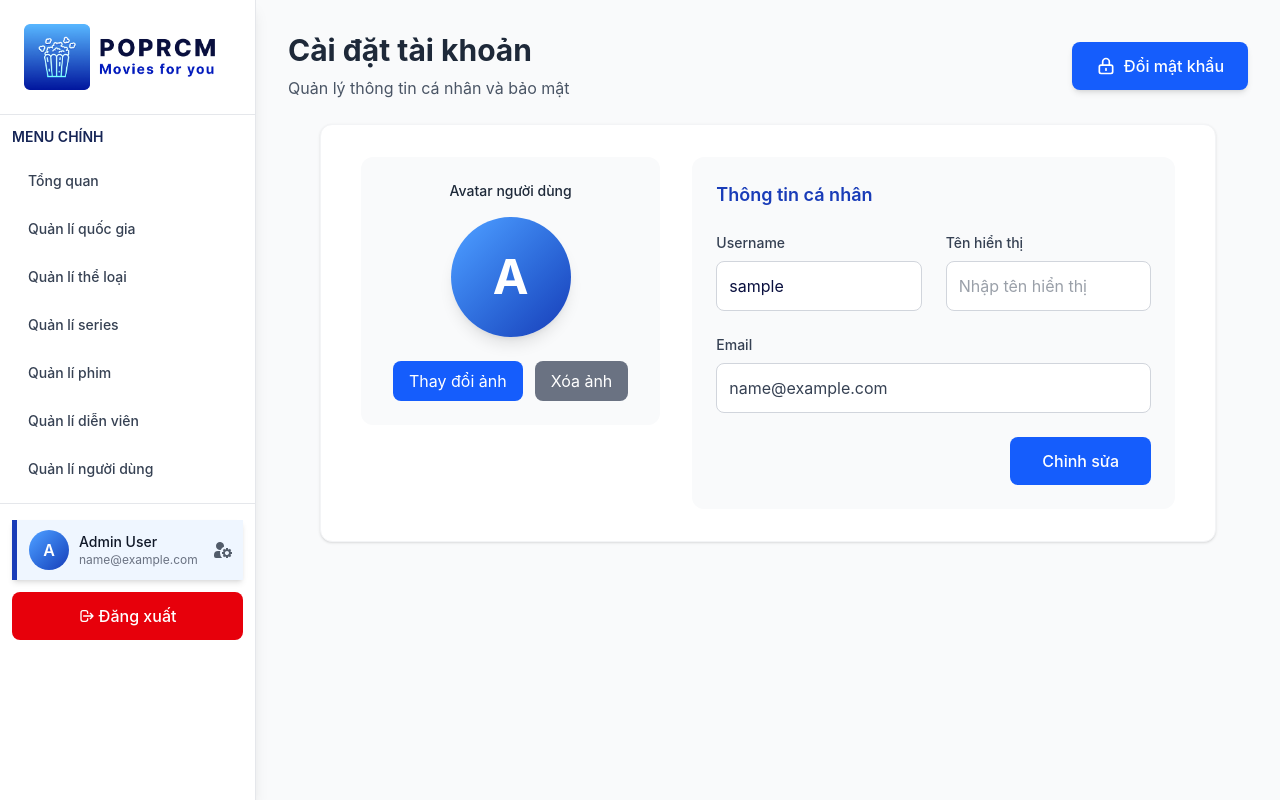
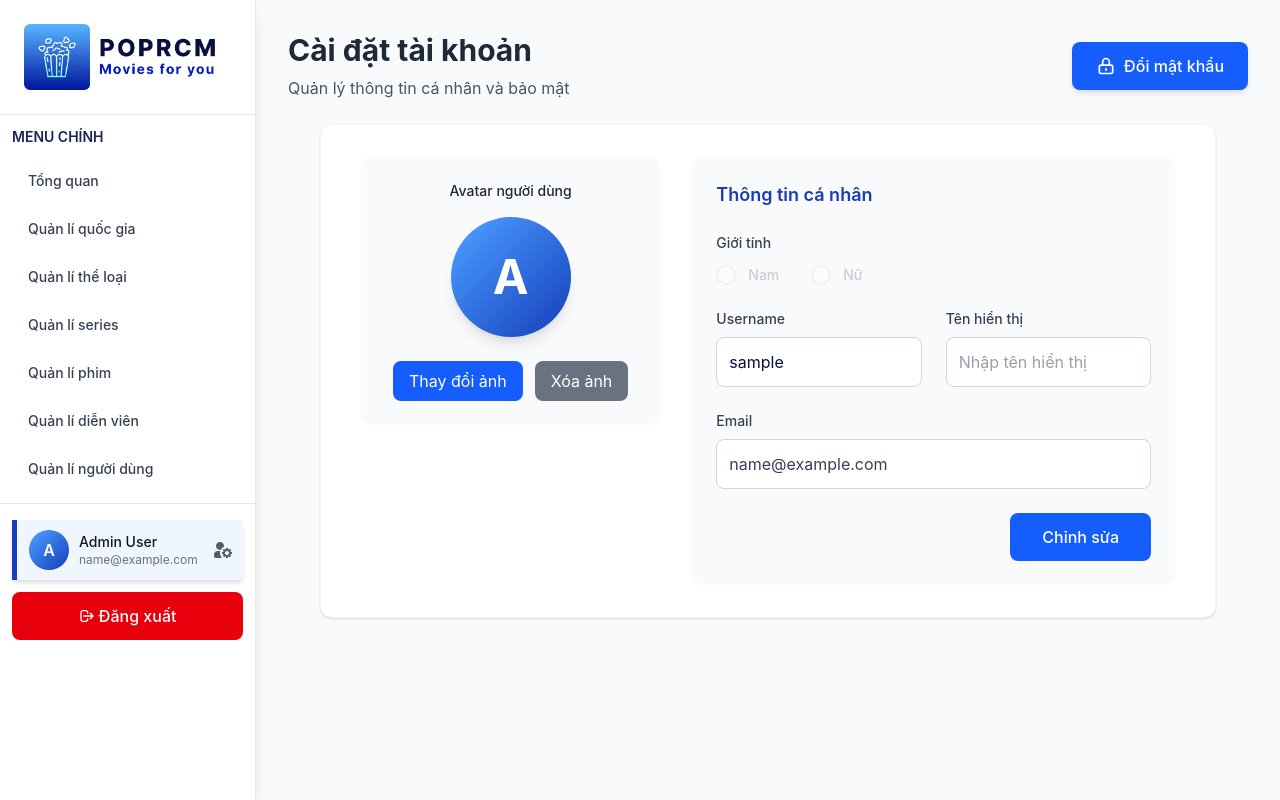
Before and after one commit to sunwane/poprcm-admin-fe, a Next.js app: page /settings in a window 1280 px wide. Built offline with nearby package versions, Linux system fonts and the light colour scheme; no server answers; sample sign-in values are in the browser's storage.

Commit message:
adding gender edit in account setting

```diff
--- a/src/app/settings/page.tsx
+++ b/src/app/settings/page.tsx
@@ -3,6 +3,7 @@
 import { useSettings } from '@/hooks/useSettings';
 import AvatarUpload from '@/components/ui/AvatarUpload';
 import FormInput from '@/components/ui/FormInput';
+import RadioButton from '@/components/ui/RadioButton';
 import ChangePasswordModal from '@/components/modalForm/ChangePasswordModal';
 
 export default function Settings() {
@@ -142,6 +143,23 @@ export default function Settings() {
             <div className="bg-gray-50 rounded-xl p-6">
               <h4 className="text-lg font-semibold text-blue-800 mb-6">Thông tin cá nhân</h4>
 
+              <div className="md:col-span-2 mb-6">
+                  <label className="block text-sm font-medium text-gray-700 mb-3">
+                    Giới tính
+                  </label>
+                  <RadioButton
+                    name="gender"
+                    options={[
+                      { value: 'male', label: 'Nam' },
+                      { value: 'female', label: 'Nữ' }
+                    ]}
+                    selectedValue={settings.profile.gender}
+                    onChange={(value) => updateProfileField('gender', value)}
+                    disabled={!isEditingProfile}
+                    className="flex flex-row gap-8"
+                  />
+              </div>
+
               <div className="grid grid-cols-1 md:grid-cols-2 gap-6 mb-6">
                 <div>
                   <label className="block text-sm font-medium text-gray-700 mb-2">
@@ -188,6 +206,7 @@ export default function Settings() {
                     className={!isEditingProfile ? 'bg-gray-50 text-gray-700' : ''}
                   />
                 </div>
+
               </div>
 
               {/* Action Buttons */}
--- /dev/null
+++ b/src/components/ui/RadioButton.tsx
@@ -0,0 +1,63 @@
+import React from 'react';
+
+interface RadioOption {
+  value: string;
+  label: string;
+}
+
+interface RadioButtonProps {
+  name: string;
+  options: RadioOption[];
+  selectedValue: string;
+  onChange: (value: string) => void;
+  disabled?: boolean;
+  className?: string;
+}
+
+const RadioButton: React.FC<RadioButtonProps> = ({
+  name,
+  options,
+  selectedValue,
+  onChange,
+  disabled = false,
+  className = '',
+}) => {
+  return (
+    <div className={className || 'space-y-3'}>
+      {options.map((option) => (
+        <label
+          key={option.value}
+          className={`flex items-center cursor-pointer ${
+            disabled ? 'opacity-50 cursor-not-allowed' : ''
+          }`}
+        >
+          <input
+            type="radio"
+            name={name}
+            value={option.value}
+            checked={selectedValue === option.value}
+            onChange={(e) => onChange(e.target.value)}
+            disabled={disabled}
+            className="sr-only"
+          />
+          <div
+            className={`w-5 h-5 rounded-full border-2 flex items-center justify-center mr-3 transition-colors ${
+              selectedValue === option.value
+                ? 'border-blue-600 bg-blue-600'
+                : 'border-gray-300 bg-white hover:border-blue-400'
+            } ${disabled ? 'opacity-50' : ''}`}
+          >
+            {selectedValue === option.value && (
+              <div className="w-2 h-2 rounded-full bg-white"></div>
+            )}
+          </div>
+          <span className={`text-sm font-medium ${disabled ? 'text-gray-400' : 'text-gray-700'}`}>
+            {option.label}
+          </span>
+        </label>
+      ))}
+    </div>
+  );
+};
+
+export default RadioButton;
--- a/src/hooks/useSettings.ts
+++ b/src/hooks/useSettings.ts
@@ -5,6 +5,7 @@ interface ProfileSettings {
   name: string;
   email: string;
   avatarUrl: string;
+  gender: 'male' | 'female' | '';
 }
 
 interface SettingsState {
@@ -19,6 +20,7 @@ export const useSettings = () => {
       name: '',
       email: '',
       avatarUrl: '',
+      gender: '' as 'male' | 'female' | '',
     }
   });
 
@@ -27,6 +29,7 @@ export const useSettings = () => {
       name: '',
       email: '',
       avatarUrl: '',
+      gender: '' as 'male' | 'female' | '',
     }
   });
 
@@ -45,6 +48,7 @@ export const useSettings = () => {
           name: user.fullname || '',
           email: user.email || '',
           avatarUrl: user.avatarUrl || '',
+          gender: (user as any).gender || '',
         }
       });
       setOriginalSettings({
@@ -52,6 +56,7 @@ export const useSettings = () => {
           name: user.fullname || '',
           email: user.email || '',
           avatarUrl: user.avatarUrl || '',
+          gender: (user as any).gender || '',
         }
       });
     }
```
